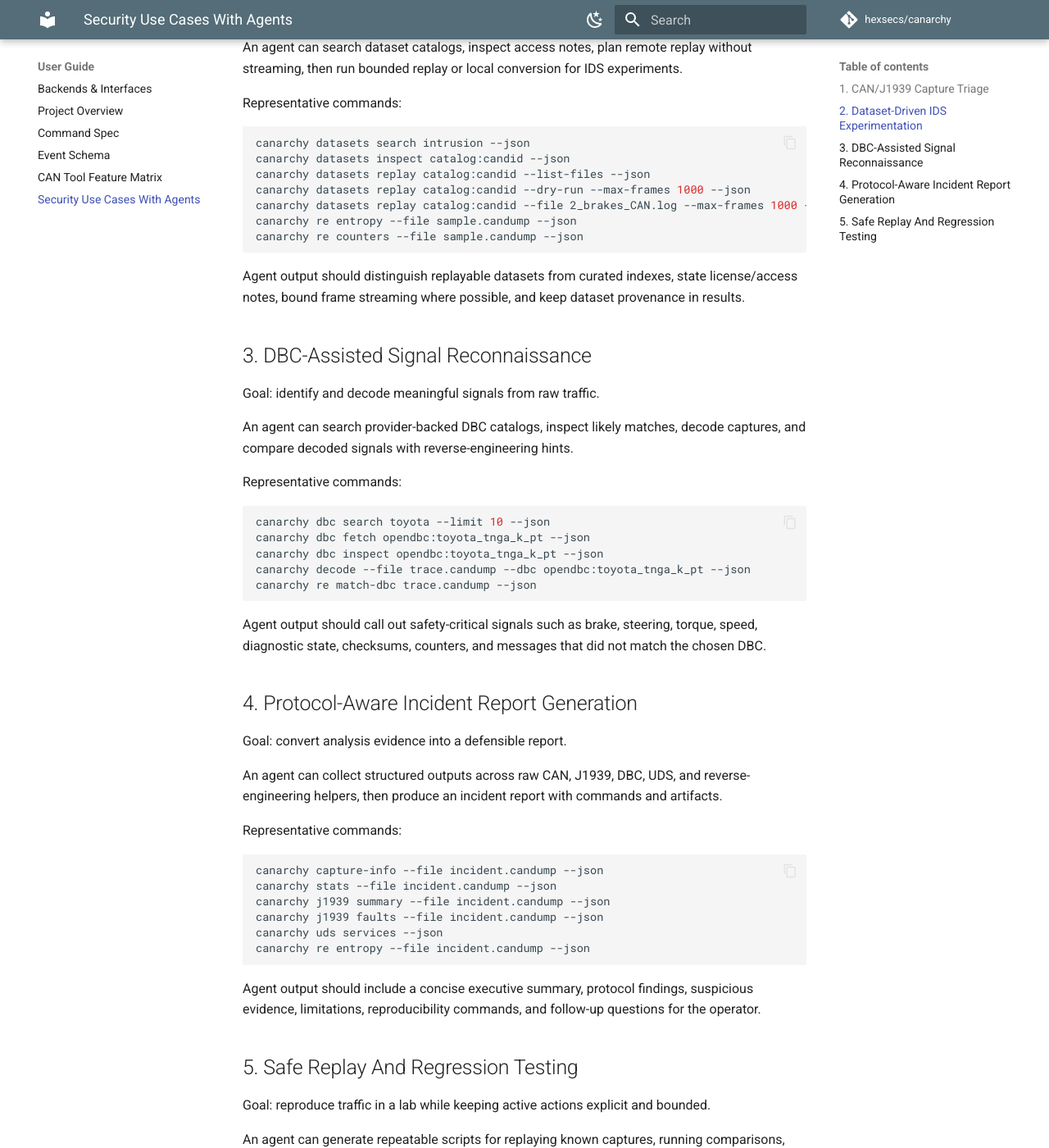
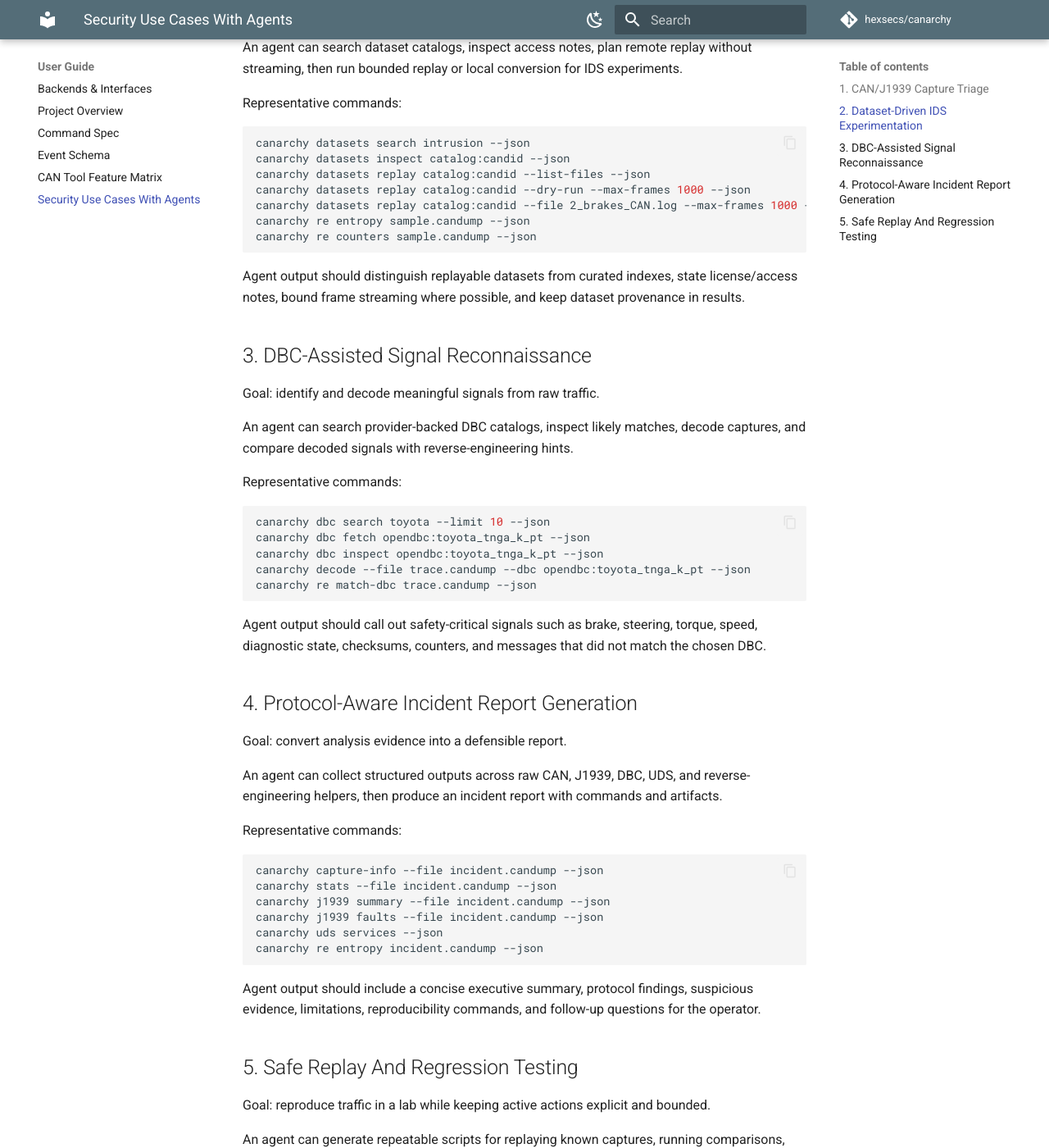
Before and after one commit to hexsecs/canarchy, an MkDocs documentation site: the page built from docs/security-use-cases.md, in a window 1280 px wide and 1400 px high, scrolled down 2768 px. Shown: the whole window at 82% size. Built offline with MkDocs 1.6.1 and Material for MkDocs 9.7.7, drawn with Linux system fonts in a browser that asks for light colours; comment, search, counter and statistics services are not loaded.

Commit message:
Fix reverse-engineering command examples

````diff
--- a/docs/security-use-cases.md
+++ b/docs/security-use-cases.md
@@ -99,8 +99,8 @@ canarchy datasets inspect catalog:candid --json
 canarchy datasets replay catalog:candid --list-files --json
 canarchy datasets replay catalog:candid --dry-run --max-frames 1000 --json
 canarchy datasets replay catalog:candid --file 2_brakes_CAN.log --max-frames 1000 --format jsonl
-canarchy re entropy --file sample.candump --json
-canarchy re counters --file sample.candump --json
+canarchy re entropy sample.candump --json
+canarchy re counters sample.candump --json
 ```
 
 Agent output should distinguish replayable datasets from curated indexes, state license/access notes, bound frame streaming where possible, and keep dataset provenance in results.
@@ -137,7 +137,7 @@ canarchy stats --file incident.candump --json
 canarchy j1939 summary --file incident.candump --json
 canarchy j1939 faults --file incident.candump --json
 canarchy uds services --json
-canarchy re entropy --file incident.candump --json
+canarchy re entropy incident.candump --json
 ```
 
 Agent output should include a concise executive summary, protocol findings, suspicious evidence, limitations, reproducibility commands, and follow-up questions for the operator.
````
